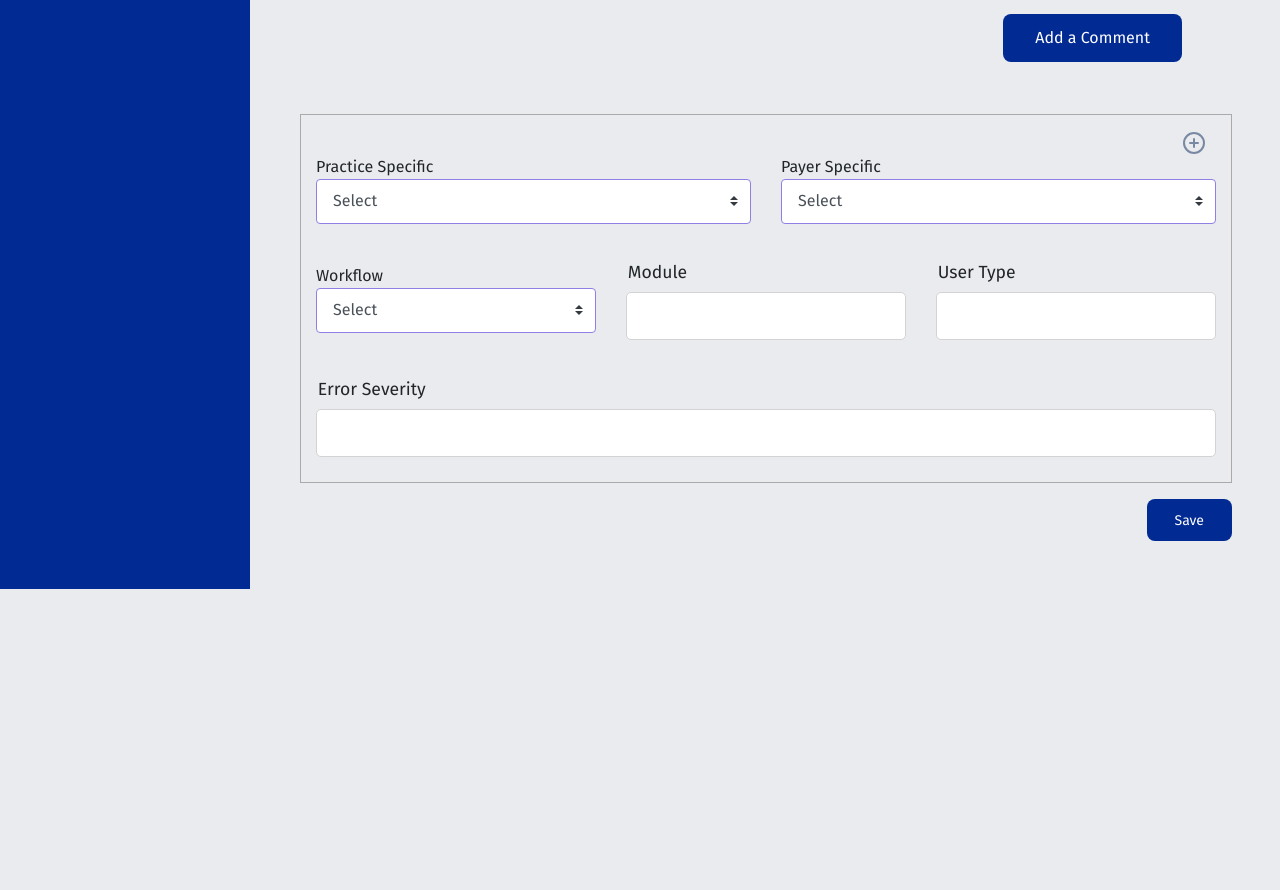
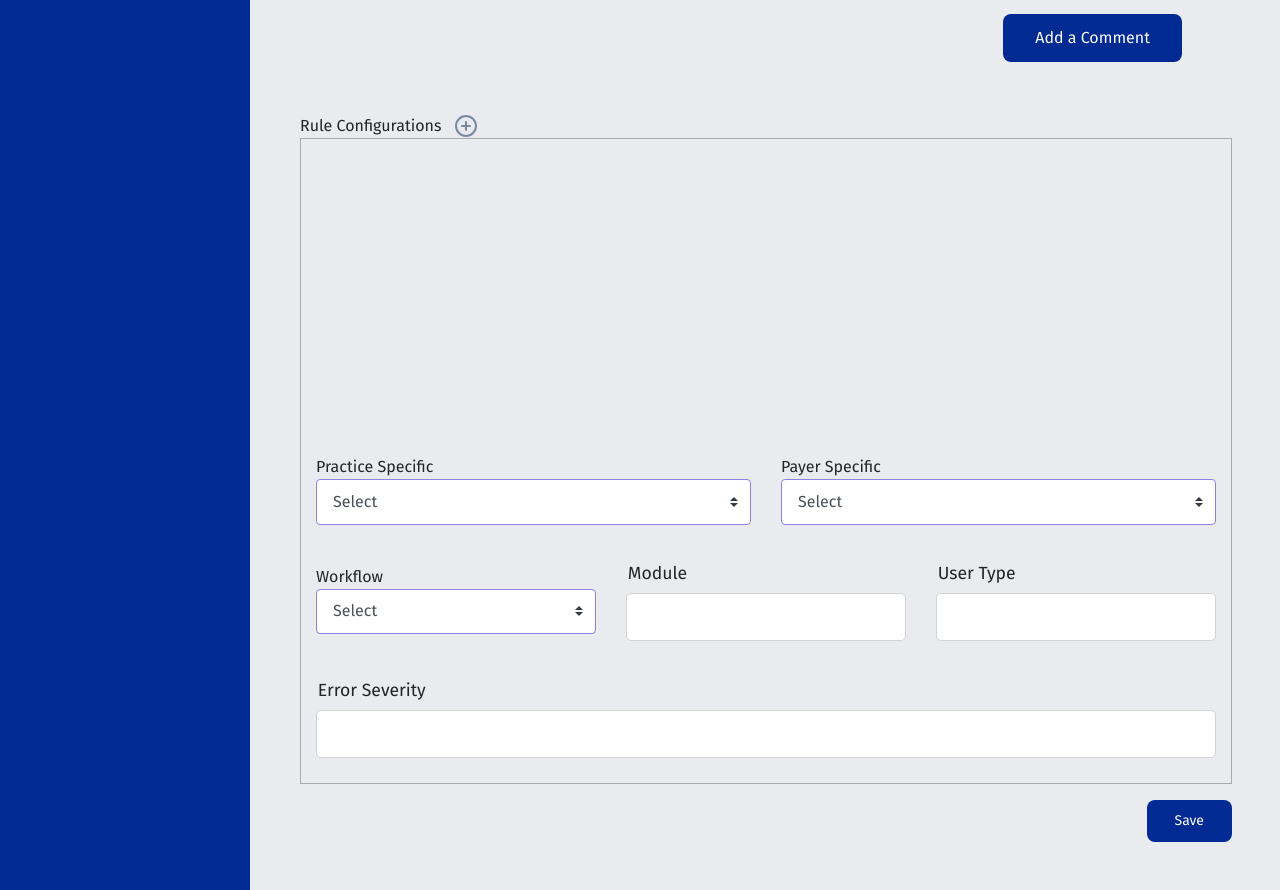
Before and after one commit to HuzaifahJawad24/comps, a React (Create React App) app: page /master in a window 1280 px wide. Shown: the part 1307-2197 px from the top of the page. Before the commit the page ends 1896 px from the top, so only its background shows below. Built offline with nearby package versions, Linux system fonts and the light colour scheme.

Commit message:
Minus button is shown on each config element; it will hides if there is a single config element.

```diff
--- a/src/components/RuleConfig.jsx
+++ b/src/components/RuleConfig.jsx
@@ -2,15 +2,9 @@ import React from "react";
 import {Col, Container, Row} from "react-bootstrap";
 import Select from "./select";
 import TextField from "./textfield";
-import PlusCircleIcon from "../icons/plus-circle.svg";
 import MinusCircleIcon from "../icons/minus-circle.svg";
 
-const RuleConfig = ({onAdd, onRemove, id}) => {
-
-    const populateAddOrRemoveButton = () => {
-        if (onAdd) return <img src={PlusCircleIcon} alt="Add More" onClick={() => onAdd()}/>;
-        else return <img src={MinusCircleIcon} alt="Remove" onClick={() => onRemove(id)}/>;
-    }
+const RuleConfig = ({onRemove, id}) => {
 
     return (
         <Container fluid className="pb-2 mb-3" style={{border: '1px solid #AAAAAA'}}>
@@ -19,7 +13,8 @@ const RuleConfig = ({onAdd, onRemove, id}) => {
                 justifyContent: "flex-end",
                 marginRight: "10px"
             }}>
-                {populateAddOrRemoveButton()}
+                {<img src={MinusCircleIcon} style={{visibility: onRemove ? "visible" : "hidden"}} alt="Remove"
+                      onClick={() => onRemove(id)}/>}
             </Row>
             <Row>
                 <Col><Select
--- a/src/components/RuleConfigurations.jsx
+++ b/src/components/RuleConfigurations.jsx
@@ -1,5 +1,6 @@
 import React, {useState} from "react";
 import RuleConfig from "./RuleConfig";
+import PlusCircleIcon from '../icons/plus-circle.svg';
 
 const RuleConfigurations = () => {
     const generateId = () => {
@@ -8,17 +9,13 @@ const RuleConfigurations = () => {
 
     const [configs, setConfigs] = useState([{id: generateId()}]);
     const onAdd = () => setConfigs((prev) => [...prev, {id: generateId()}]);
-    const onRemove = (id) => setConfigs((prev) => {
-        return prev.filter(e => e.id !== id);
-    });
-
-    const [first, ...rest] = configs;
+    const onRemove = (id) => setConfigs((prev) => prev.filter(e => e.id !== id));
 
     return (
         <div>
-            <RuleConfig key={first.id} onAdd={onAdd} id={first.id}/>
-            {rest.map((e) =>
-                <RuleConfig key={e.id} onRemove={onRemove} id={e.id}/>
+            Rule Configurations &nbsp; <img src={PlusCircleIcon} alt="Add More" onClick={() => onAdd()}/>
+            {configs.map((e) =>
+                <RuleConfig key={e.id} onRemove={configs.length > 1 ? onRemove : undefined} id={e.id}/>
             )}
             <button className="btn btn-primary btn-sm pull-right">Save</button>
         </div>
```
